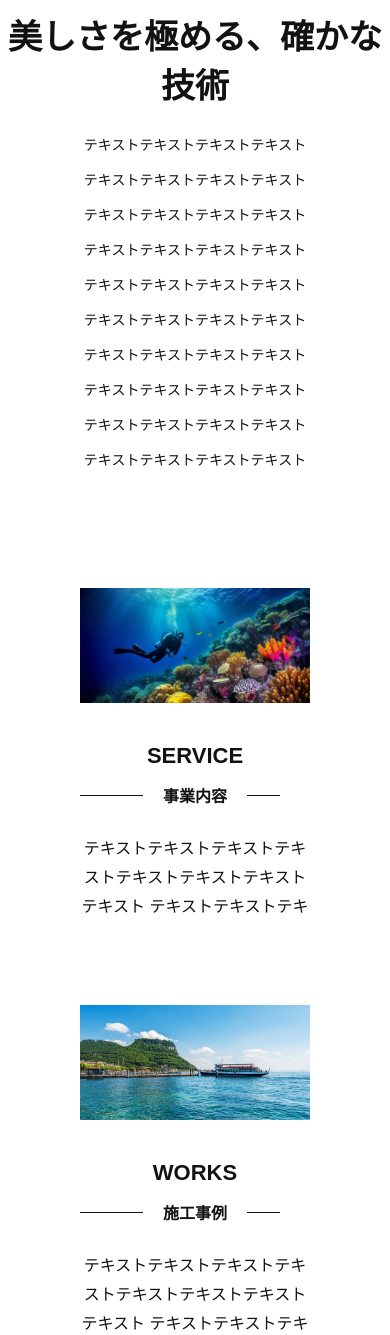
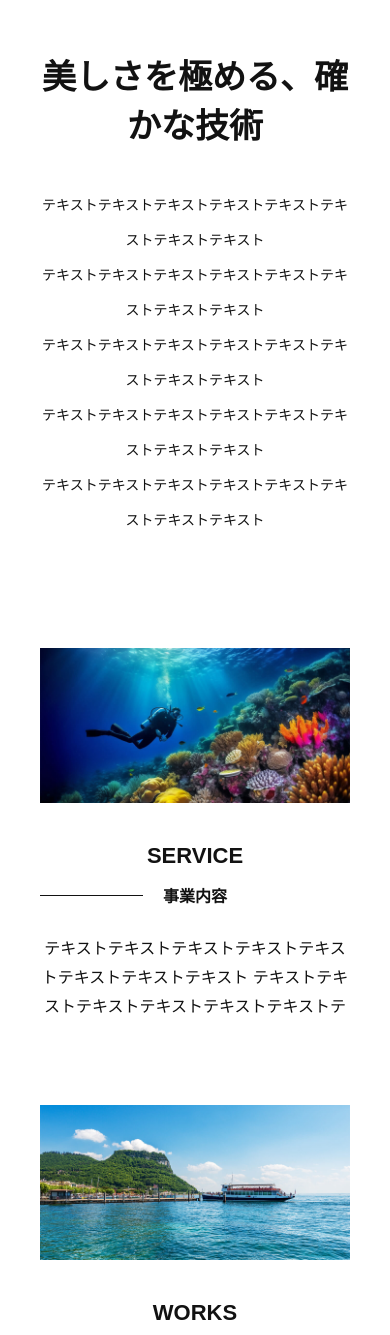
Before and after one commit to Kitai1212/kounanshouji, a plain HTML site: page kounanshouji_HP_B案/src/index.html in a window 390 px wide. Shown: the part 420-1755 px from the top of the page. Drawn offline with nearby package versions, Linux system fonts and the light colour scheme; some packages are replaced by stand-ins of ours.

Commit message:
section閉じタグ抜け修正・各所幅修正

```diff
--- a/kounanshouji_HP_B案/src/css/style.css
+++ b/kounanshouji_HP_B案/src/css/style.css
@@ -30,7 +30,7 @@ a:hover {
 
 .wrapper {
   max-width: 1240px;
-  padding: 0 80px;
+  padding: 80px;
   margin: 0 auto;
 }
 
@@ -280,7 +280,7 @@ concept
 
 #concept .text {
   line-height: 2.5;
-  padding: 0 80px;
+  padding: 0 40px;
 }
 
 #concept .img {
@@ -299,7 +299,7 @@ concept
 service & works
 -------------------------------------------*/
 #service {
-  padding-top: 80px;
+  padding: 40px;
 }
 
 #service .item {
@@ -391,7 +391,7 @@ recruit
 
 
 #recruit {
-  padding-top: 80px;
+  padding: 80px;
 }
 
 #recruit .item {
@@ -472,7 +472,7 @@ contact
 -------------------------------------------*/
 #contact {
   background-color: #f2f9fd;
-  padding: 200px 0 60px;
+  padding: 150px 0;
   position: relative;
 }
 
@@ -566,7 +566,7 @@ Footer
 
   #concept .title {
     font-size: 34px;
-    margin-bottom: 20px;
+    margin: 40px;
   }
 
   #concept .text {
@@ -578,7 +578,7 @@ Footer
   service & works
   -------------------------------------------*/
   #service {
-    padding-top: 40px;
+    padding: 40px;
   }
 
   #service .item.service {
@@ -622,7 +622,7 @@ Footer
 
 
   #recruit {
-    padding-top: 40px;
+    padding: 40px;
   }
 
   #recruit .item.recruit {
```
Also changed, not shown: kounanshouji_HP_B案/src/index.html (+1 -0 lines).
